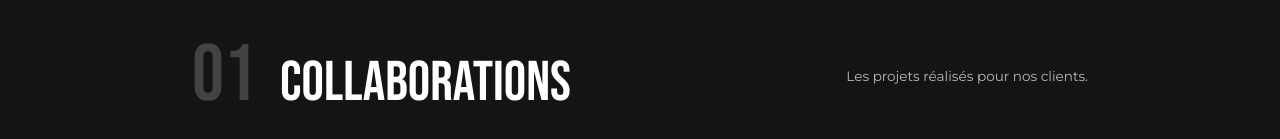
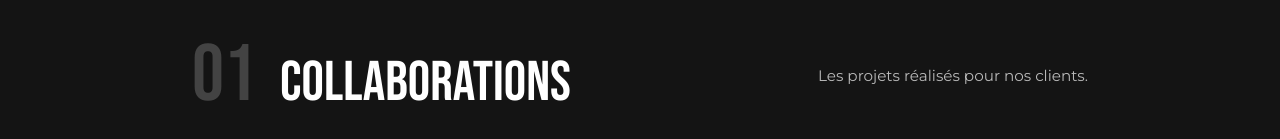
Before and after one commit to Florian-Venet/Portfolio, a React (Vite) app: page /portfolio in a window 1280 px wide. Shown: the part 661-800 px from the top of the page. Built offline with nearby package versions, Linux system fonts and the light colour scheme.

Commit message:
taille texte

```diff
--- a/src/pages/Portfolio.jsx
+++ b/src/pages/Portfolio.jsx
@@ -172,7 +172,7 @@ const SectionHeader = ({ num, title, description, isMobile }) => (
       </div>
       <p
         className="text-white/70"
-        style={{ fontFamily: 'Montserrat, sans-serif', fontSize: '0.85rem', textAlign: isMobile ? 'left' : 'right', maxWidth: '280px' }}
+        style={{ fontFamily: 'Montserrat, sans-serif', fontSize: '0.95rem', textAlign: isMobile ? 'left' : 'right', maxWidth: '280px' }}
       >
         {description}
       </p>
```
